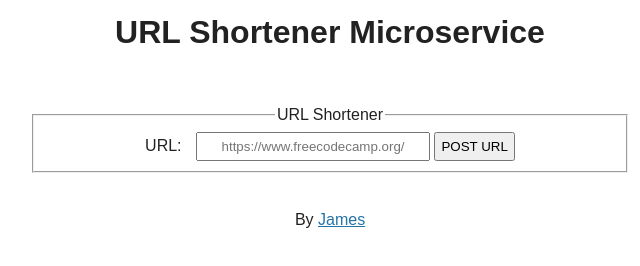
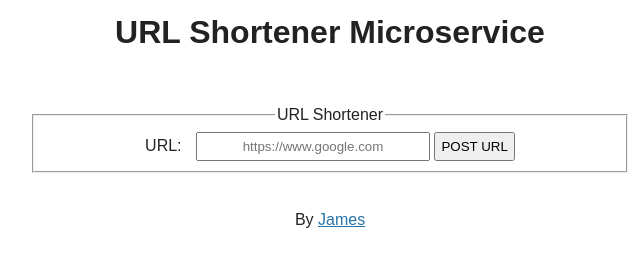
Before and after one commit to Jamesupback/url_shortnerfcc, a website: page views/index.html in a window 1280 px wide. Shown: the full height of the page, 310-950 px from the left. Drawn offline with Linux system fonts and the light colour scheme.

Commit message:
edit placeholder

```diff
--- a/views/index.html
+++ b/views/index.html
@@ -19,7 +19,7 @@
           <fieldset>
             <legend>URL Shortener</legend>
             <label for="url_input">URL:</label>
-            <input id="url_input" type="text" name="url" placeholder="https://www.freecodecamp.org/" />
+            <input id="url_input" type="text" name="url" placeholder="https://www.google.com" />
             <input type="submit" value="POST URL" />
           </fieldset>
         </form>
```
